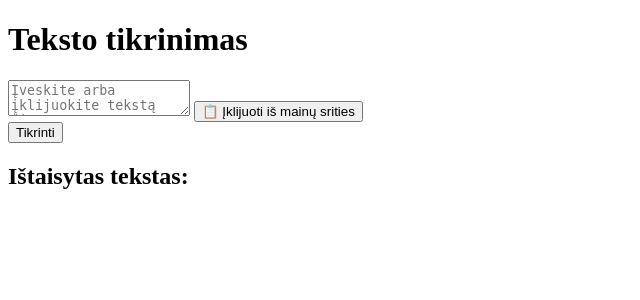
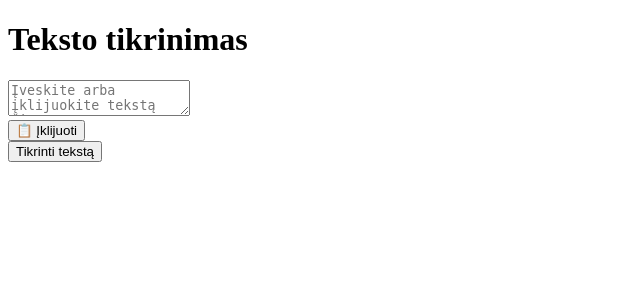
Before and after one commit to tikserziku/Lietuviu, a Flask app: template templates/index.html in a window 1280 px wide. Shown: the top 300 px of the page, without its empty margins (0-640 px from the left). Run offline with Flask 3, Linux system fonts and the light colour scheme; the template is opened without the code that fills it, so the values that code supplies are empty.

Commit message:
Update index.html

```diff
--- a/templates/index.html
+++ b/templates/index.html
@@ -11,18 +11,19 @@
         <h1>Teksto tikrinimas</h1>
         <div class="input-container">
             <textarea id="inputText" placeholder="Įveskite arba įklijuokite tekstą čia..."></textarea>
-            <button id="pasteButton" class="secondary-button">
-                <span class="paste-icon">📋</span> Įklijuoti iš mainų srities
-            </button>
+            <div class="button-group">
+                <button id="pasteButton" class="secondary-button">
+                    <span class="paste-icon">📋</span> Įklijuoti
+                </button>
+            </div>
         </div>
-        <button id="submitButton" class="primary-button">Tikrinti</button>
+        <button id="submitButton" class="primary-button">Tikrinti tekstą</button>
         <div class="output-container">
-            <div id="feedbackContainer" class="feedback-container"></div>
-            <div class="error-count-container">
-                <span id="errorCount" class="error-count"></span>
+            <div class="feedback-section">
+                <div id="feedbackContainer" class="feedback-container"></div>
+                <div id="errorCount" class="error-count"></div>
             </div>
-            <h2>Ištaisytas tekstas:</h2>
-            <div id="outputText"></div>
+            <div id="outputText" class="corrected-text"></div>
         </div>
     </div>
     <script src="{{ url_for('static', filename='script.js') }}"></script>
```
